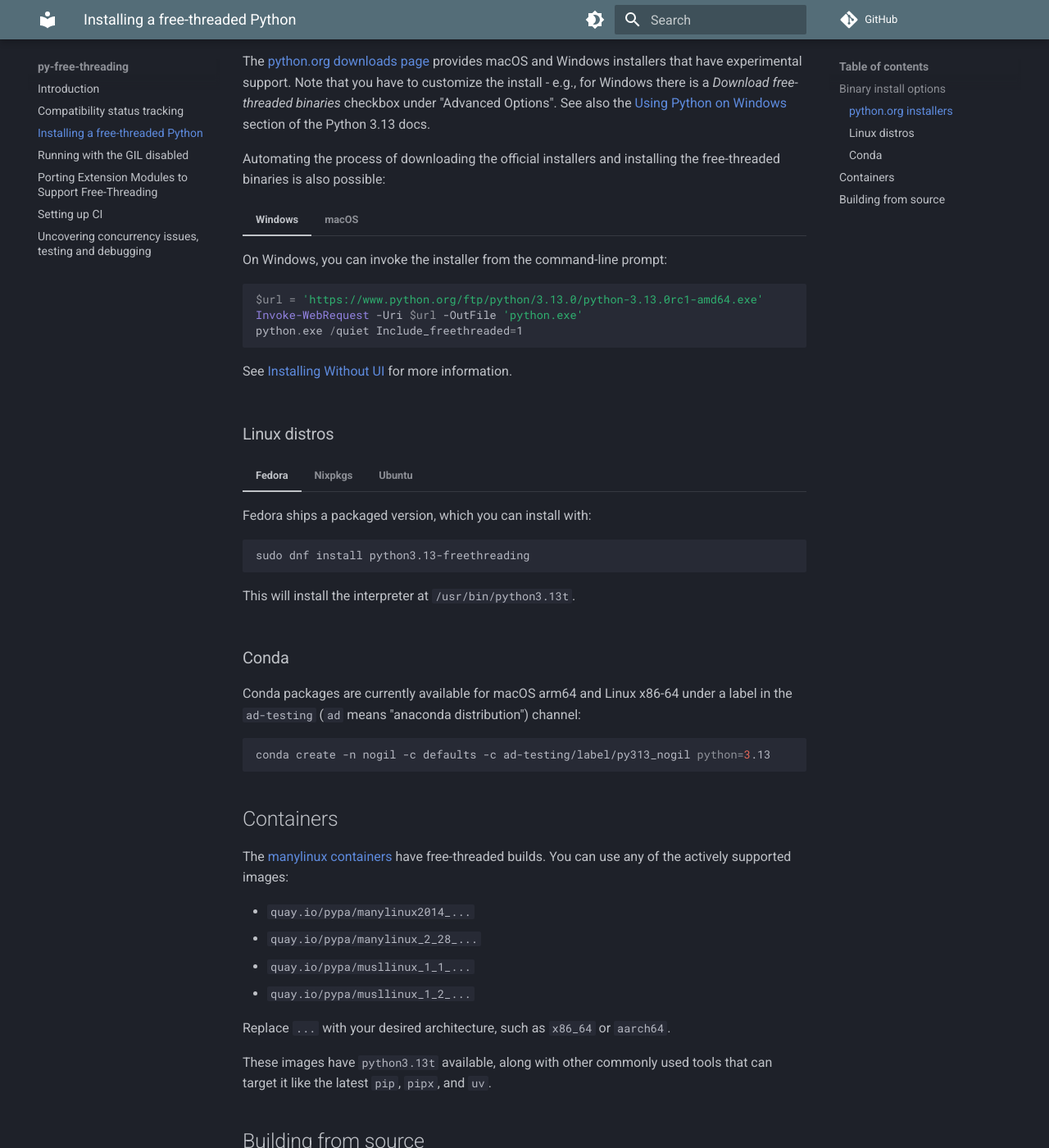
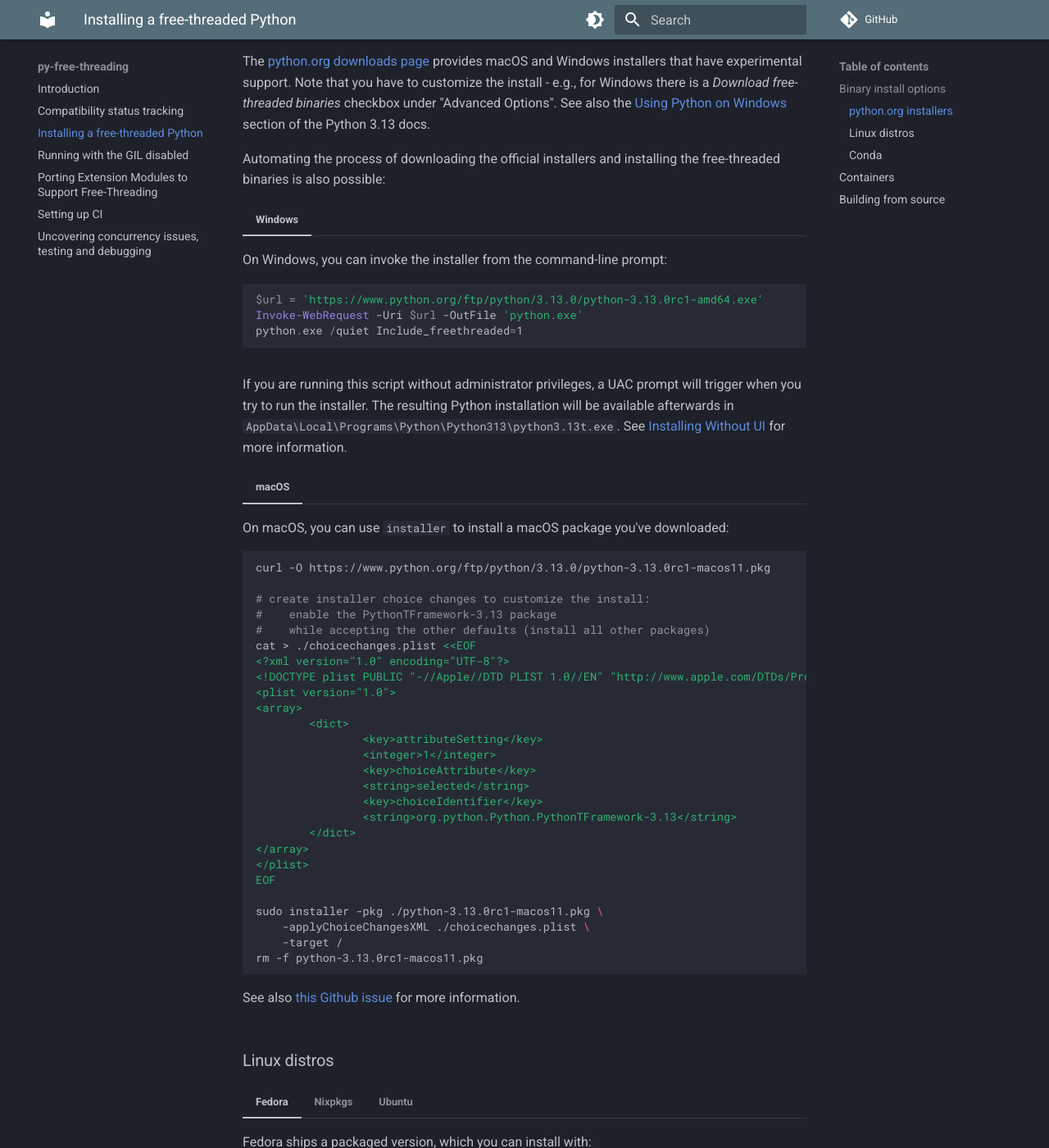
Before and after one commit to Quansight-Labs/free-threaded-compatibility, an MkDocs documentation site: the page built from docs/installing_cpython.md, in a window 1280 px wide and 1400 px high, scrolled down 643 px. Shown: the whole window at 82% size. Built offline with MkDocs 1.6.1 and Material for MkDocs 9.7.7, drawn with Linux system fonts in a browser that asks for light colours; comment, search, counter and statistics services are not loaded.

Commit message:
Update docs/installing_cpython.md
Add some explanatory text to Windows install.

````diff
--- a/docs/installing_cpython.md
+++ b/docs/installing_cpython.md
@@ -41,6 +41,10 @@
     python.exe /quiet Include_freethreaded=1
     ```
 
+If you are running this script without administrator privileges,
+a UAC prompt will trigger when you try to run the installer.
+The resulting Python installation will be available afterwards
+in `AppData\Local\Programs\Python\Python313\python3.13t.exe`.
     See [Installing Without UI](https://docs.python.org/3.13/using/windows.html#installing-without-ui)
     for more information.
 
````
